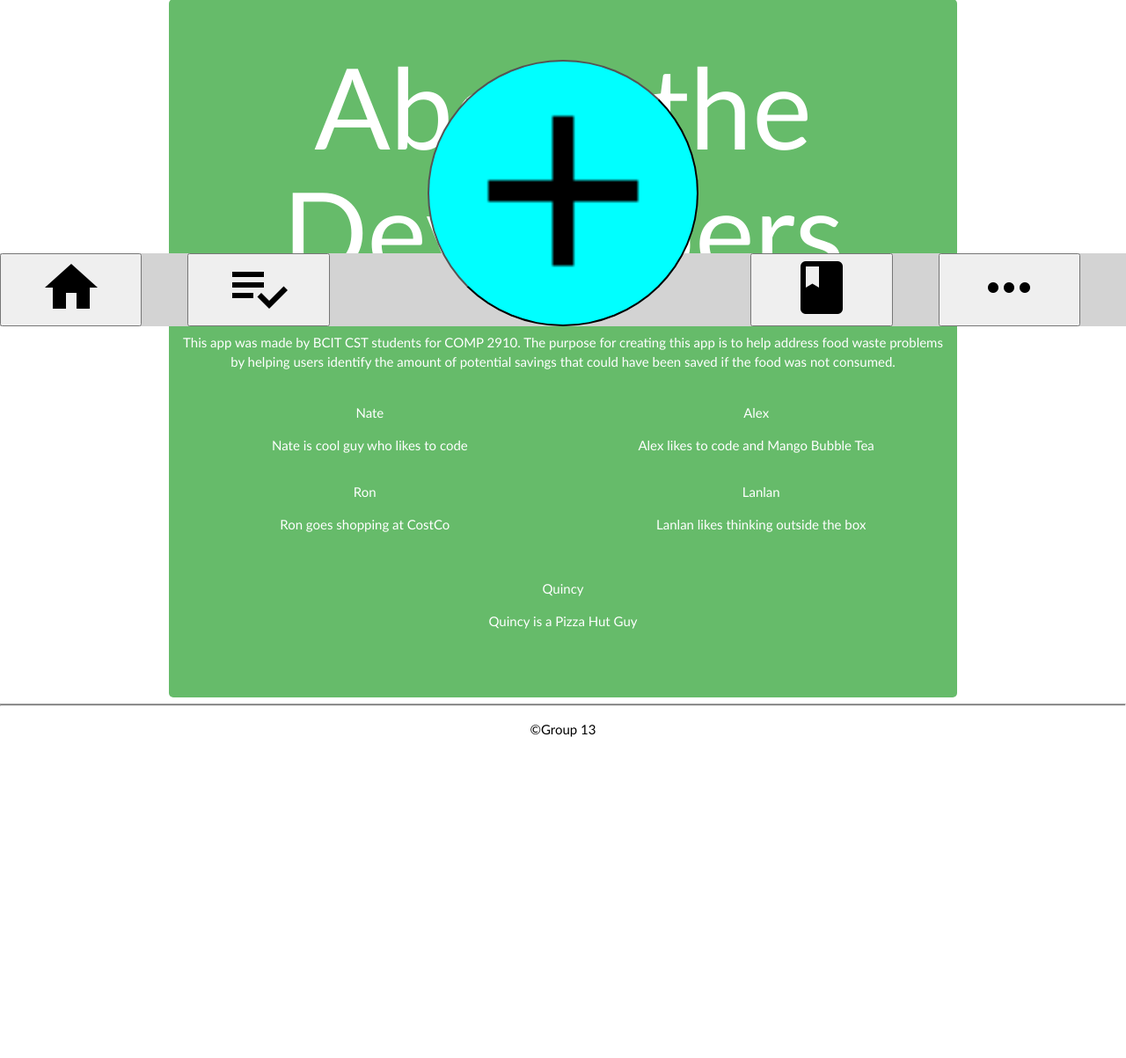
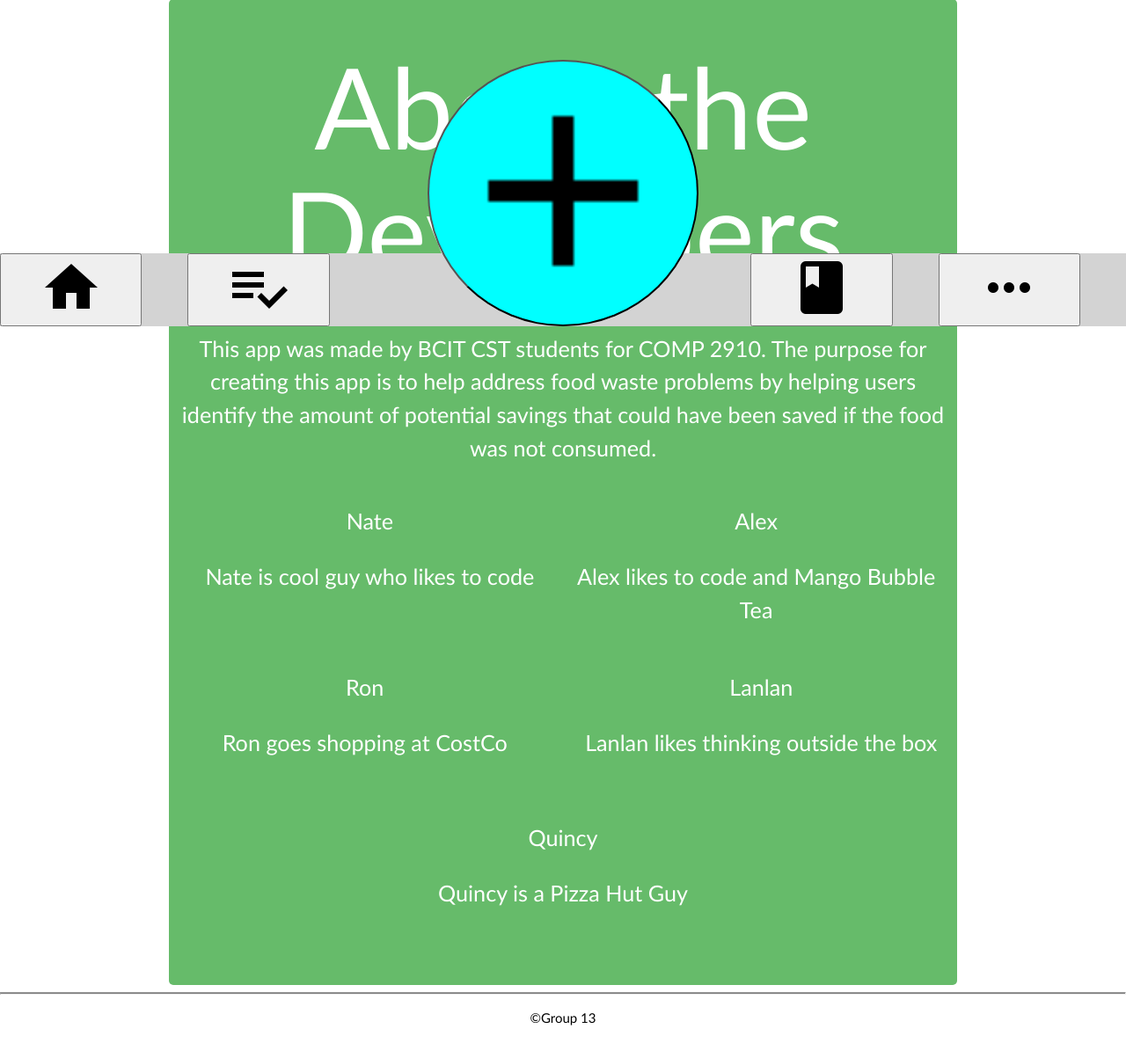
Before and after one commit to cjchiang/FoodNotes, a PHP site: page /aboutUsDevs.php in a window 1280 px wide. Shown: the part 429-1632 px from the top of the page at 88% size. Before the commit the page ends 1267 px from the top, so only its background shows below. Run offline with PHP 8.4, Linux system fonts and the light colour scheme.

Commit message:
style about devs

```diff
--- a/aboutUsDevs.php
+++ b/aboutUsDevs.php
@@ -6,10 +6,10 @@
         </div>
     </div>
     <!--Descriptions about the developers-->
-    <div class="row center-align">
+    <div class="row center-align flow-text">
         This app was made by BCIT CST students for COMP 2910. The purpose for creating this app is to help address food waste problems by helping users identify the amount of potential savings that could have been saved if the food was not consumed.
     </div>
-        <div class="row center-align">
+        <div class="row center-align flow-text">
             <div class="col s6">
                 <p>Nate</p>
                 <p>Nate is cool guy who likes to code</p>
```
